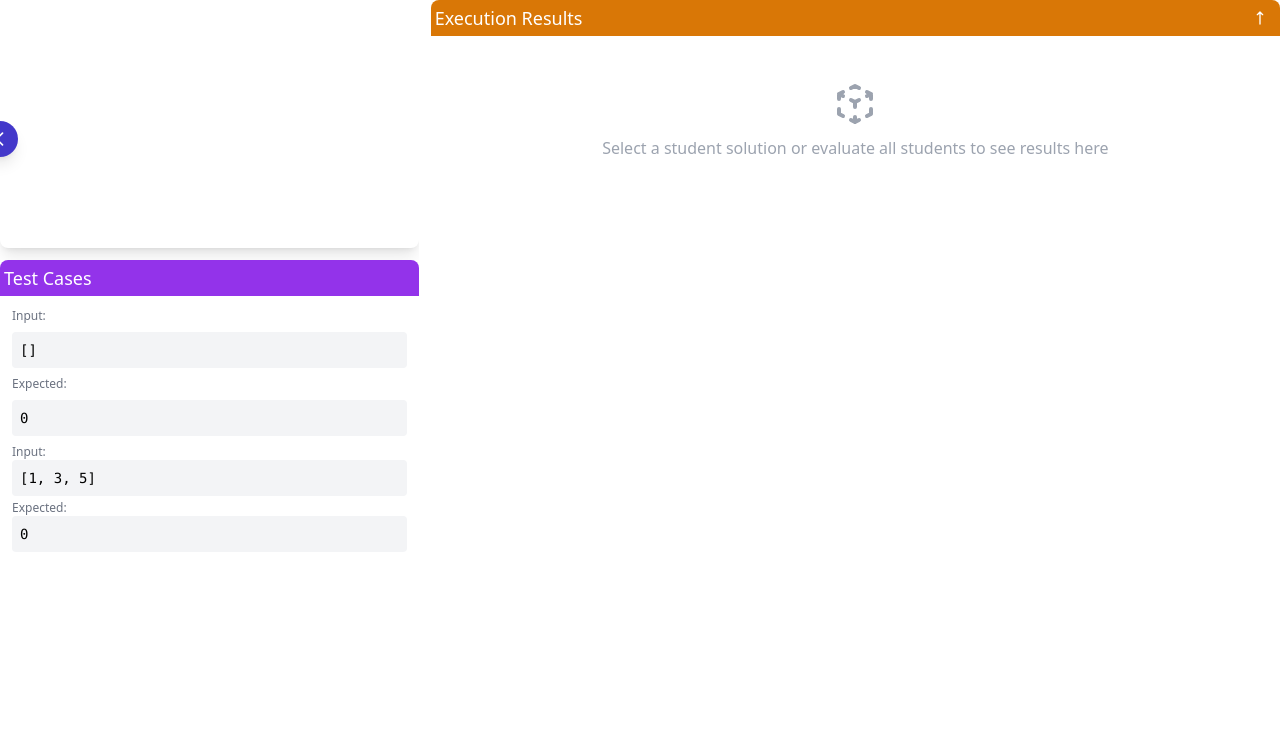
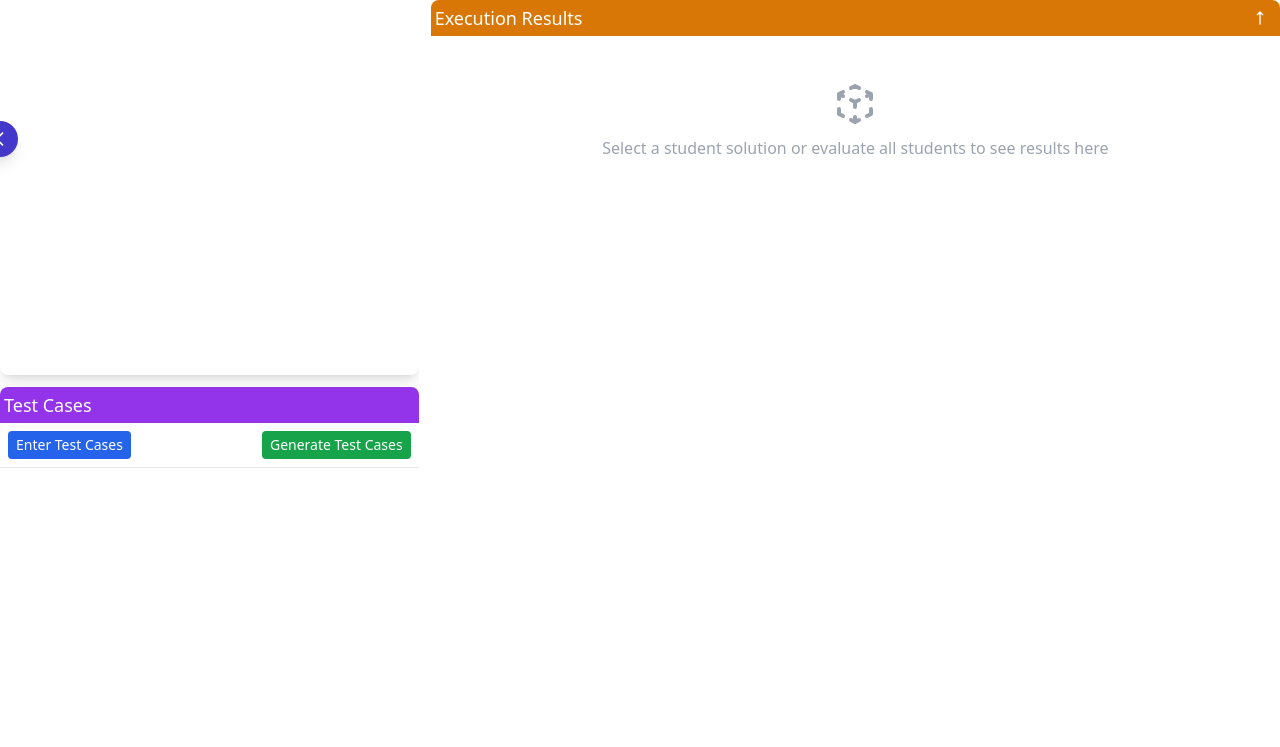
Before and after one commit to EyadAbouKer/grAIder, a Flask app: page /grading_dashboard?assignment_id=1 in a window 1280 px wide. Shown: the part 469-1216 px from the top of the page. Run offline with Flask 3, Linux system fonts and the light colour scheme; data comes from the database, SQL or seed files in the repository; both versions use the stored data as it was after the commit; some libraries are stand-ins or nearby versions.

Commit message:
Implemented Test Cases generator. fixed issue of having fixed test cases variable, fixed issue of not pulling data from the test cases window (was hard coded as well)

````diff
--- a/app.py
+++ b/app.py
@@ -72,19 +72,19 @@
     return "All students deleted from the database!"
 
 # TODO: to be removed after testing, and replaced with a dynamic test case generator or a test case file
-test_cases = [
-        {"input": "[]", "expected": 0},
-        {"input": "[1, 3, 5]", "expected": 0},
-        {"input": "[2, 4, 6]", "expected": 12},
-        {"input": "[1, 2, 3, 4, 5, 6]", "expected": 12},
-        {"input": "[-2, -3, 4]", "expected": 2},
-        {"input": "[0, 1, 2, 3]", "expected": 2},
-        {"input": "[10]", "expected": 10},
-        {"input": "[7]", "expected": 0},
-        {"input": "[1, -2, -4, 3, 0]", "expected": -6},
-        {"input": "[100, 101, 102]", "expected": 202}
-    ]
-
+# test_cases = [
+#         {"input": "[]", "expected": 0},
+#         {"input": "[1, 3, 5]", "expected": 0},
+#         {"input": "[2, 4, 6]", "expected": 12},
+#         {"input": "[1, 2, 3, 4, 5, 6]", "expected": 12},
+#         {"input": "[-2, -3, 4]", "expected": 2},
+#         {"input": "[0, 1, 2, 3]", "expected": 2},
+#         {"input": "[10]", "expected": 10},
+#         {"input": "[7]", "expected": 0},
+#         {"input": "[1, -2, -4, 3, 0]", "expected": -6},
+#         {"input": "[100, 101, 102]", "expected": 202}
+#     ]
+test_cases = []
 @app.route("/")
 def home():
     assignments = Assignment.query.all()
@@ -334,6 +334,7 @@
     data = request.json
     student_name = data.get("student_name")
     assignment_id = data.get("assignment_id")  # Optional parameter
+    custom_test_cases = data.get("test_cases")  # Check for custom test cases from frontend
 
     # Try both Student and Submission objects
     solution = None
@@ -358,18 +359,8 @@
     if not solution:
         return jsonify({"error": f"No solution found for '{student_name}'"}), 404
 
-    test_cases = [
-        {"input": "[]", "expected": 0},
-        {"input": "[1, 3, 5]", "expected": 0},
-        {"input": "[2, 4, 6]", "expected": 12},
-        {"input": "[1, 2, 3, 4, 5, 6]", "expected": 12},
-        {"input": "[-2, -3, 4]", "expected": 2},
-        {"input": "[0, 1, 2, 3]", "expected": 2},
-        {"input": "[10]", "expected": 10},
-        {"input": "[7]", "expected": 0},
-        {"input": "[1, -2, -4, 3, 0]", "expected": -6},
-        {"input": "[100, 101, 102]", "expected": 202}
-    ]
+    # Use custom test cases if provided, otherwise use the global test_cases
+    current_test_cases = custom_test_cases if custom_test_cases else test_cases
 
     results = {"passed": 0, "failed": 0, "details": []}
 
@@ -385,7 +376,7 @@
 
         function = exec_globals[function_name]
 
-        for test_case in test_cases:
+        for test_case in current_test_cases:
             input_data = ast.literal_eval(test_case["input"])
             expected_output = test_case["expected"]
 
@@ -415,7 +406,7 @@
                 })
 
     except Exception as e:
-        results["failed"] = len(test_cases)
+        results["failed"] = len(current_test_cases)
         results["details"] = [{"input": "N/A", "status": "Error", "error": str(e)}]
 
     return jsonify(results)
@@ -1034,6 +1025,63 @@
 
     return jsonify({"message": "Grading result saved successfully"})
 
+@app.route("/generate_test_cases", methods=["POST"])
+def generate_test_cases():
+    data = request.get_json()
+    assignment_id = data.get("assignment_id")
+
+    if not assignment_id:
+        return jsonify({"error": "Assignment ID is required"}), 400
+
+    # Get the assignment
+    assignment = Assignment.query.get(assignment_id)
+    if not assignment:
+        return jsonify({"error": "Assignment not found"}), 404
+
+    # Create prompt for the AI to generate test cases based on the assignment
+    prompt = f"""
+    Assignment: {assignment.name}
+    Description: {assignment.description}
+
+    Generate 10 comprehensive test cases for this programming assignment.
+    Each test case should include an input value and the expected output.
+    The test cases should cover various scenarios including edge cases.
+
+    Return ONLY a JSON array in this exact format:
+    [
+      {{"input": "<input value>", "expected": <expected output>}},
+      ...
+    ]
+
+    Do not include any markdown formatting, explanations, or other text outside the JSON array.
+    """
+
+    try:
+        # Query Gemini API to generate test cases
+        response = query_gemini(prompt, api_key)
+
+        # Clean up response (remove any markdown code fences)
+        cleaned_response = response.strip()
+        if cleaned_response.startswith("```json"):
+            cleaned_response = cleaned_response[len("```json"):].strip()
+        if cleaned_response.endswith("```"):
+            cleaned_response = cleaned_response[:-3].strip()
+
+        # Parse JSON response
+        generated_test_cases = json.loads(cleaned_response)
+
+        # Update the global test_cases variable in app.py (this is what the user requested)
+        global test_cases
+        test_cases = generated_test_cases
+
+        # Return the generated test cases to the client
+        return jsonify({"test_cases": generated_test_cases}), 200
+
+    except json.JSONDecodeError as e:
+        return jsonify({"error": f"Failed to parse generated test cases: {str(e)}"}), 500
+    except Exception as e:
+        return jsonify({"error": f"Error generating test cases: {str(e)}"}), 500
+
 if __name__ == "__main__":
     with app.app_context():
         create_tables()
--- a/templates/grading_dashboard.html
+++ b/templates/grading_dashboard.html
@@ -40,21 +40,7 @@
       <!-- Test Cases Section -->
       <div class="bg-white dark:bg-gray-800 rounded-lg shadow-lg transform hover:scale-102 transition-all duration-300 overflow-hidden">
         <!-- Test Cases content here -->
-        <div class="bg-purple-600 text-white p-1">
-          <h2 class="text-lg font-medium">Test Cases</h2>
-        </div>
-        <div class="p-3 max-h-64 overflow-y-auto">
-          <ul class="space-y-2 test-cases-content>
-            {% for test_case in test_cases %}
-            <li class="border-b pb-2 last:border-b-0">
-              <div class="text-xs font-medium text-gray-500 dark:text-gray-400">Input:</div>
-              <div class="bg-gray-100 dark:bg-gray-700 p-2 rounded mb-1 font-mono text-sm">{{ test_case.input }}</div>
-              <div class="text-xs font-medium text-gray-500 dark:text-gray-400">Expected:</div>
-              <div class="bg-gray-100 dark:bg-gray-700 p-2 rounded font-mono text-sm">{{ test_case.expected }}</div>
-            </li>
-            {% endfor %}
-          </ul>
-        </div>
+                <div class="bg-purple-600 text-white p-1">          <h2 class="text-lg font-medium">Test Cases</h2>        </div>        <div class="p-2 flex justify-between items-center border-b">          <button id="enter-test-cases-btn" class="px-2 py-1 bg-blue-600 hover:bg-blue-700 text-white text-sm rounded transition-colors">            Enter Test Cases          </button>          <button id="generate-test-cases-btn" class="px-2 py-1 bg-green-600 hover:bg-green-700 text-white text-sm rounded transition-colors">            Generate Test Cases          </button>        </div>        <div id="test-cases-container" class="p-3 max-h-64 overflow-y-auto hidden">          <ul class="space-y-2 test-cases-content">            {% for test_case in test_cases %}            <li class="border-b pb-2 last:border-b-0">              <div class="text-xs font-medium text-gray-500 dark:text-gray-400">Input:</div>              <div class="bg-gray-100 dark:bg-gray-700 p-2 rounded mb-1 font-mono text-sm">{{ test_case.input }}</div>              <div class="text-xs font-medium text-gray-500 dark:text-gray-400">Expected:</div>              <div class="bg-gray-100 dark:bg-gray-700 p-2 rounded font-mono text-sm">{{ test_case.expected }}</div>            </li>            {% endfor %}          </ul>        </div>
       </div>
     </div>
 
@@ -147,7 +133,7 @@
 
 <script>
   let evaluationCache = {};
-
+  let generatedTestCases = null; // Variable to track generated test cases
 
   let isResizing = false;
   let startHeight;
@@ -427,13 +413,21 @@
   `;
 
   try {
+    // Create request body - include generated test cases if available
+    const requestBody = {
+      student_name: studentName,
+      assignment_id: assignmentId
+    };
+
+    // If we have generated test cases, include them in the request
+    if (generatedTestCases) {
+      requestBody.test_cases = generatedTestCases;
+    }
+
     const runResponse = await fetch("/run_code", {
       method: "POST",
       headers: { "Content-Type": "application/json" },
-      body: JSON.stringify({
-        student_name: studentName,
-        assignment_id: assignmentId
-      })
+      body: JSON.stringify(requestBody)
     });
     if (!runResponse.ok) throw new Error(`HTTP error! status: ${runResponse.status}`);
     const runResult = await runResponse.json();
@@ -746,7 +740,6 @@
   }
 });
 
-// Add event listeners for grade/regrade buttons
 document.addEventListener('DOMContentLoaded', function() {
   // Get assignment_id from URL and store it globally
   const urlParams = new URLSearchParams(window.location.search);
@@ -763,6 +756,7 @@
     backButton.href = `/assignment/${window.assignmentId}`;
   }
 
+  // Add event listeners for grade/regrade buttons
   document.querySelectorAll('.grade-student-btn').forEach(button => {
     button.addEventListener('click', function() {
       const studentName = this.getAttribute('data-name');
@@ -770,6 +764,102 @@
       const isRegrading = this.getAttribute('data-is-regrading') === 'true';
 
       gradeStudent(studentName, index, isRegrading);
+    });
+  });
+
+  // Handle the "Enter Test Cases" button click
+  document.getElementById('enter-test-cases-btn').addEventListener('click', function() {
+    // Show the test cases container
+    document.getElementById('test-cases-container').classList.remove('hidden');
+    // Show a modal or form to enter test cases manually
+    alert('This feature will allow you to manually enter test cases. Coming soon!');
+  });
+
+  // Handle the "Generate Test Cases" button click
+  document.getElementById('generate-test-cases-btn').addEventListener('click', function() {
+    // Show the test cases container
+    document.getElementById('test-cases-container').classList.remove('hidden');
+
+    const resultsContainer = document.getElementById("results-output");
+
+    // Show loading indicator
+    resultsContainer.innerHTML = `
+      <div class="flex items-center justify-center h-32">
+        <div class="animate-spin rounded-full h-12 w-12 border-t-2 border-b-2 border-blue-500"></div>
+        <span class="ml-3 font-medium">Generating test cases...</span>
+      </div>
+    `;
+
+    // Make a request to generate test cases
+    fetch('/generate_test_cases', {
+      method: 'POST',
+      headers: { 'Content-Type': 'application/json' },
+      body: JSON.stringify({ assignment_id: window.assignmentId })
+    })
+    .then(response => {
+      if (!response.ok) throw new Error('Failed to generate test cases');
+      return response.json();
+    })
+    .then(data => {
+      // Store the generated test cases
+      generatedTestCases = data.test_cases;
+
+      // Display success message with the generated test cases
+      resultsContainer.innerHTML = `
+        <div class="bg-green-50 dark:bg-green-900/20 border border-green-200 dark:border-green-800 rounded-lg p-3 mt-3">
+          <div class="flex items-start">
+            <svg class="w-6 h-6 text-green-600 dark:text-green-400 mr-3 mt-0.5" fill="none" stroke="currentColor" viewBox="0 0 24 24">
+              <path stroke-linecap="round" stroke-linejoin="round" stroke-width="2" d="M9 12l2 2 4-4m6 2a9 9 0 11-18 0 9 9 0 0118 0z"></path>
+            </svg>
+            <div>
+              <h3 class="text-green-800 dark:text-green-300 font-medium">Test Cases Generated Successfully</h3>
+              <div class="mt-1 text-green-700 dark:text-green-400">
+                ${data.test_cases.length} test cases have been generated and saved.
+              </div>
+              <div class="mt-1 text-green-700 dark:text-green-400">
+                <strong>These test cases will be used for all evaluations.</strong>
+              </div>
+              <div class="mt-3 bg-white dark:bg-gray-800 p-3 rounded border overflow-auto max-h-60">
+                <pre class="text-sm">${JSON.stringify(data.test_cases, null, 2)}</pre>
+              </div>
+            </div>
+          </div>
+        </div>
+      `;
+
+      // If test cases were returned, update the display without requiring a page refresh
+      if (data.test_cases && data.test_cases.length > 0) {
+        const testCasesList = document.querySelector('.test-cases-content');
+        testCasesList.innerHTML = ''; // Clear existing test cases
+
+        data.test_cases.forEach(test => {
+          const li = document.createElement('li');
+          li.className = 'border-b pb-2 last:border-b-0';
+          li.innerHTML = `
+            <div class="text-xs font-medium text-gray-500 dark:text-gray-400">Input:</div>
+            <div class="bg-gray-100 dark:bg-gray-700 p-2 rounded mb-1 font-mono text-sm">${test.input}</div>
+            <div class="text-xs font-medium text-gray-500 dark:text-gray-400">Expected:</div>
+            <div class="bg-gray-100 dark:bg-gray-700 p-2 rounded font-mono text-sm">${test.expected}</div>
+          `;
+          testCasesList.appendChild(li);
+        });
+      }
+    })
+    .catch(error => {
+      // Display error message
+      resultsContainer.innerHTML = `
+        <div class="bg-red-50 dark:bg-red-900/20 border border-red-200 dark:border-red-800 rounded-lg p-3 mt-3">
+          <div class="flex">
+            <svg class="w-6 h-6 text-red-600 dark:text-red-400 mr-3" fill="none" stroke="currentColor" viewBox="0 0 24 24">
+              <path stroke-linecap="round" stroke-linejoin="round" stroke-width="2" d="M12 8v4m0 4h.01M21 12a9 9 0 11-18 0 9 9 0 0118 0z"></path>
+            </svg>
+            <div>
+              <h3 class="text-red-800 dark:text-red-300 font-medium">Error During Test Case Generation</h3>
+              <div class="mt-1 text-red-700 dark:text-red-400">${error.message}</div>
+            </div>
+          </div>
+        </div>
+      `;
     });
   });
 });
````
Also changed, not shown: instance/Student.db, package-lock.json (added), 1 other file.
